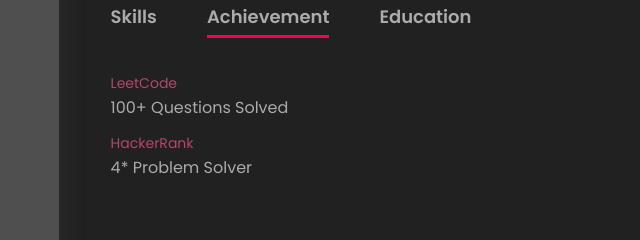
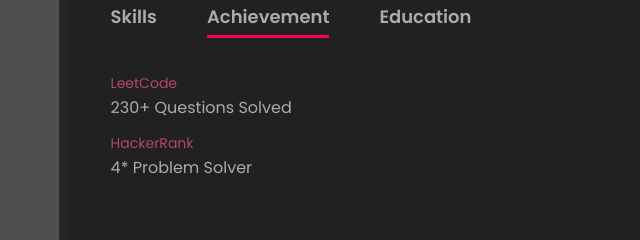
Before and after one commit to git-AdityaJha/MyPortfolio, a plain HTML site: page index.html in a window 1280 px wide. Both pictures are taken after a click on the element "Achievement". Shown: the part 1072-1312 px from the top of the page, 427-1067 px from the left. Drawn offline with Linux system fonts and the light colour scheme.

Commit message:
Modified Resume and Leetcode

```diff
--- a/index.html
+++ b/index.html
@@ -69,7 +69,7 @@
 
           <div class="tab-contents" id="achievement">
             <ul>
-              <li><span>LeetCode</span><br>100+ Questions Solved</li>
+              <li><span>LeetCode</span><br>230+ Questions Solved</li>
               <li><span>HackerRank</span><br>4* Problem Solver</li>
             </ul>
           </div>
```
Also changed, not shown: 1 other file.
